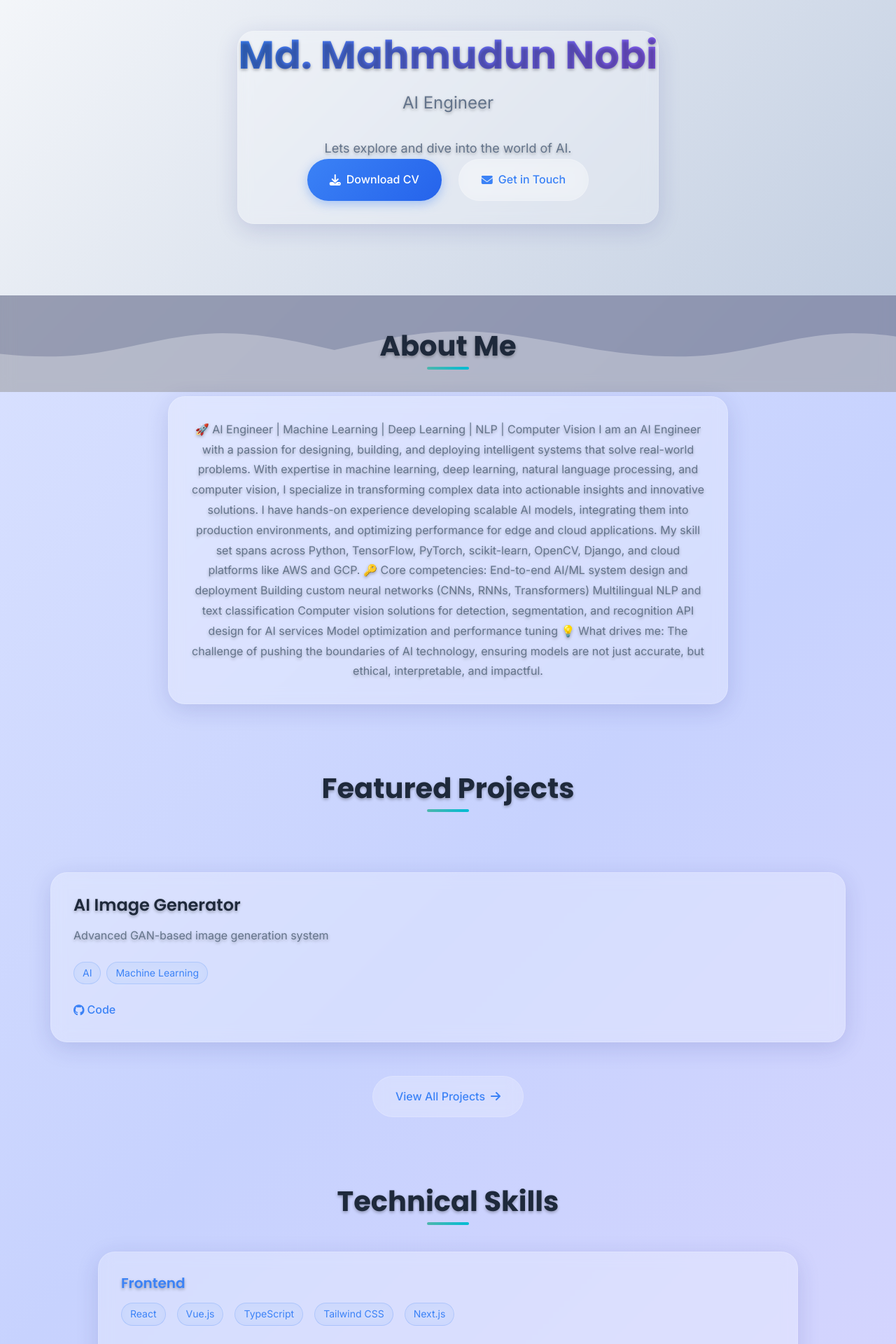
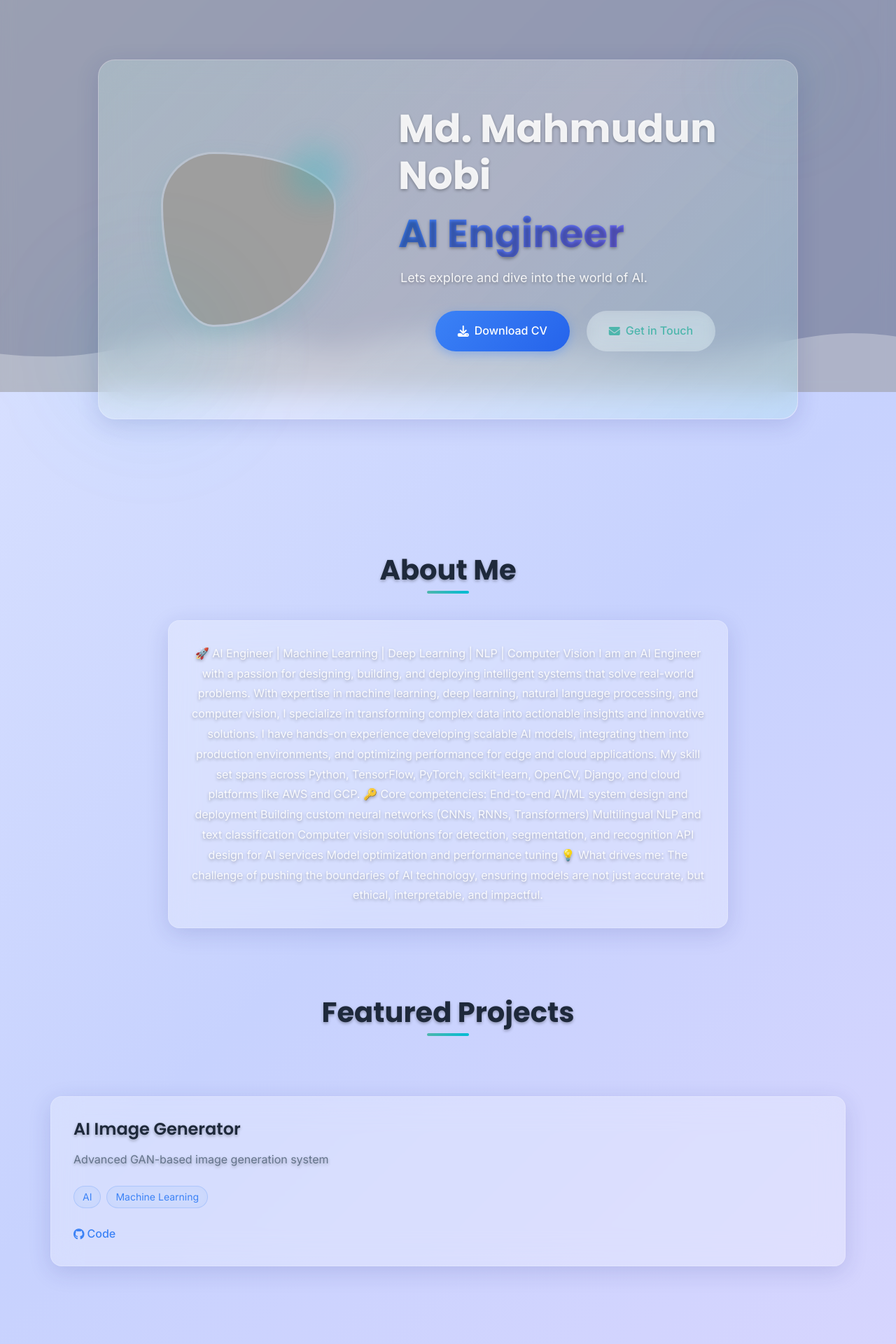
Before and after one commit to Nobi004/nobi_portfolio, a Django app: page / in a window 1280 px wide. Shown: the part 240-2160 px from the top of the page at 70% size. Run offline with Django 5.2, Linux system fonts and the light colour scheme; data comes from the database, SQL or seed files in the repository; data that the repository does not hold is empty; grey boxes are pictures that could not be loaded.

Commit message:
Update home.html

```diff
--- a/ai_portfolio/portfolio/templates/home.html
+++ b/ai_portfolio/portfolio/templates/home.html
@@ -1,16 +1,34 @@
 {% extends 'base.html' %}
 {% load static %}
 
-{% block title %}Home - Portfolio{% endblock %}
+{% block title %}Home - Md. Mahmudun Nobi{% endblock %}
 
 {% block content %}
-<!-- Hero Section -->
-<section class="hero">
+<!-- Enhanced Hero Section with Photo -->
+<section class="hero-enhanced">
     <div class="container">
-        <div class="hero-content glass">
-            <h1 class="hero-title">{{ profile.name|default:"John Doe" }}</h1>
-            <p class="hero-subtitle">{{ profile.title|default:"Full Stack Developer" }}</p>
-            <p class="hero-tagline mb-2">{{ profile.tagline|default:"Building beautiful digital experiences" }}</p>
+        <div class="hero-glass-card">
+            <div class="hero-content-wrapper">
+                <!-- Profile Photo Section -->
+                <div class="hero-photo-section">
+                    <div class="photo-frame">
+                        {% if profile.profile_picture %}
+                        <img src="{{ profile.profile_picture.url }}" alt="{{ profile.name }}" class="profile-photo">
+                        {% else %}
+                        <!-- Placeholder if no photo -->
+                        <div class="photo-placeholder">
+                            <i class="fas fa-user"></i>
+                        </div>
+                        {% endif %}
+                        <div class="photo-decoration"></div>
+                    </div>
+                </div>
+
+                <!-- Hero Text Content -->
+                <div class="hero-text-section">
+                    <h1 class="hero-name">{{ profile.name|default:"Md. Mahmudun Nobi" }}</h1>
+                    <h2 class="hero-title">{{ profile.title|default:"AI Engineer" }}</h2>
+                    <p class="hero-tagline">{{ profile.tagline|default:"Lets explore and dive into the world of AI." }}</p>
 
                     <div class="hero-buttons">
                         {% if profile.resume %}
@@ -18,28 +36,35 @@
                             <i class="fas fa-download"></i> Download CV
                         </a>
                         {% endif %}
-                <a href="{% url 'contact' %}" class="btn btn-glass">
+                        <a href="{% url 'contact' %}" class="btn btn-secondary">
                             <i class="fas fa-envelope"></i> Get in Touch
                         </a>
                     </div>
                 </div>
             </div>
+        </div>
+    </div>
+
+    <!-- Decorative Elements -->
+    <div class="hero-decoration-1"></div>
+    <div class="hero-decoration-2"></div>
 </section>
 
+<!-- Rest of your existing sections -->
 <!-- About Section -->
 <section class="section">
     <div class="container">
         <h2 class="section-title">About Me</h2>
 
-        <div class="glass" style="max-width: 800px; margin: 0 auto; padding: 2rem;">
-            <p style="text-align: center; line-height: 1.8; color: var(--text-secondary);">
-                {{ profile.bio|default:"Passionate developer with expertise in modern web technologies. I love creating elegant solutions to complex problems and building applications that make a difference." }}
+        <div class="glass-card" style="max-width: 800px; margin: 0 auto;">
+            <p style="text-align: center; line-height: 1.8;">
+                {{ profile.bio|default:"Passionate AI engineer with expertise in machine learning, deep learning, and neural networks. I love creating intelligent solutions that make a real impact." }}
             </p>
         </div>
     </div>
 </section>
 
-<!-- Featured Projects -->
+<!-- Featured Projects Section -->
 {% if featured_projects %}
 <section class="section">
     <div class="container">
@@ -47,7 +72,7 @@
 
         <div class="card-grid">
             {% for project in featured_projects %}
-            <div class="card">
+            <div class="glass-card project-card">
                 <h3 class="card-title">{{ project.title }}</h3>
                 <p class="card-description">{{ project.short_description }}</p>
 
@@ -72,12 +97,6 @@
             </div>
             {% endfor %}
         </div>
-
-        <div class="text-center mt-3">
-            <a href="{% url 'projects' %}" class="btn btn-glass">
-                View All Projects <i class="fas fa-arrow-right"></i>
-            </a>
-        </div>
     </div>
 </section>
 {% endif %}
@@ -87,109 +106,40 @@
     <div class="container">
         <h2 class="section-title">Technical Skills</h2>
 
-        <div class="skills-container glass" style="max-width: 1000px; margin: 0 auto; padding: 2rem;">
-            <div class="skill-group mb-2">
-                <h4 style="color: var(--primary); margin-bottom: 1rem;">Frontend</h4>
+        <div class="glass-card skills-container">
+            <div class="skill-group">
+                <h4>AI & Machine Learning</h4>
                 <div class="skill-tags">
-                    <span class="tag">React</span>
-                    <span class="tag">Vue.js</span>
-                    <span class="tag">TypeScript</span>
-                    <span class="tag">Tailwind CSS</span>
-                    <span class="tag">Next.js</span>
-                </div>
-            </div>
-
-            <div class="skill-group mb-2">
-                <h4 style="color: var(--primary); margin-bottom: 1rem;">Backend</h4>
-                <div class="skill-tags">
-                    <span class="tag">Django</span>
-                    <span class="tag">Node.js</span>
-                    <span class="tag">PostgreSQL</span>
-                    <span class="tag">Redis</span>
-                    <span class="tag">Docker</span>
+                    <span class="tag">TensorFlow</span>
+                    <span class="tag">PyTorch</span>
+                    <span class="tag">Scikit-learn</span>
+                    <span class="tag">Keras</span>
+                    <span class="tag">OpenCV</span>
                 </div>
             </div>
 
             <div class="skill-group">
-                <h4 style="color: var(--primary); margin-bottom: 1rem;">Tools & Others</h4>
+                <h4>Programming</h4>
                 <div class="skill-tags">
+                    <span class="tag">Python</span>
+                    <span class="tag">JavaScript</span>
+                    <span class="tag">C++</span>
+                    <span class="tag">SQL</span>
+                    <span class="tag">R</span>
+                </div>
+            </div>
+
+            <div class="skill-group">
+                <h4>Tools & Frameworks</h4>
+                <div class="skill-tags">
+                    <span class="tag">Django</span>
+                    <span class="tag">Docker</span>
                     <span class="tag">Git</span>
                     <span class="tag">AWS</span>
-                    <span class="tag">CI/CD</span>
-                    <span class="tag">Figma</span>
-                    <span class="tag">Linux</span>
+                    <span class="tag">Jupyter</span>
                 </div>
             </div>
         </div>
     </div>
 </section>
-
-<!-- Recent Blog Posts -->
-{% if recent_posts %}
-<section class="section">
-    <div class="container">
-        <h2 class="section-title">Recent Blog Posts</h2>
-
-        <div class="card-grid">
-            {% for post in recent_posts %}
-            <div class="card">
-                <span class="tag mb-1">{{ post.publication_platform }}</span>
-                <h3 class="card-title">{{ post.title }}</h3>
-                <p class="card-description">{{ post.summary|truncatewords:20 }}</p>
-
-                <div class="card-meta" style="color: var(--text-secondary); font-size: 0.875rem; margin-bottom: 1rem;">
-                    <i class="fas fa-calendar"></i> {{ post.publication_date|date:"M d, Y" }}
-                </div>
-
-                <a href="{{ post.external_url }}" target="_blank" class="card-link">
-                    Read More <i class="fas fa-arrow-right"></i>
-                </a>
-            </div>
-            {% endfor %}
-        </div>
-    </div>
-</section>
-{% endif %}
-
-<style>
-/* Page specific styles */
-.hero-tagline {
-    color: var(--text-secondary);
-    font-size: 1.125rem;
-    max-width: 600px;
-    margin: 0 auto;
-}
-
-.hero-buttons {
-    display: flex;
-    gap: var(--space-md);
-    justify-content: center;
-    flex-wrap: wrap;
-}
-
-.skill-tags {
-    display: flex;
-    flex-wrap: wrap;
-    gap: var(--space-sm);
-}
-
-.card-meta {
-    display: flex;
-    align-items: center;
-    gap: var(--space-xs);
-}
-
-@media (max-width: 768px) {
-    .hero-buttons {
-        flex-direction: column;
-        align-items: center;
-    }
-
-    .btn {
-        width: 100%;
-        max-width: 300px;
-        justify-content: center;
-    }
-}
-</style>
 {% endblock %}
```
Lines whose indentation alone changed are shown as unchanged.
